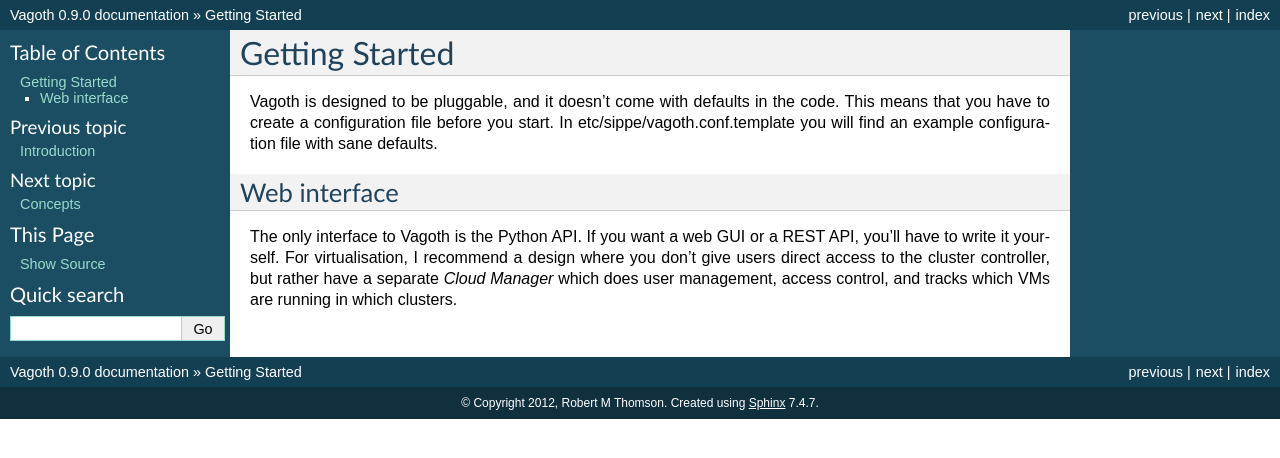
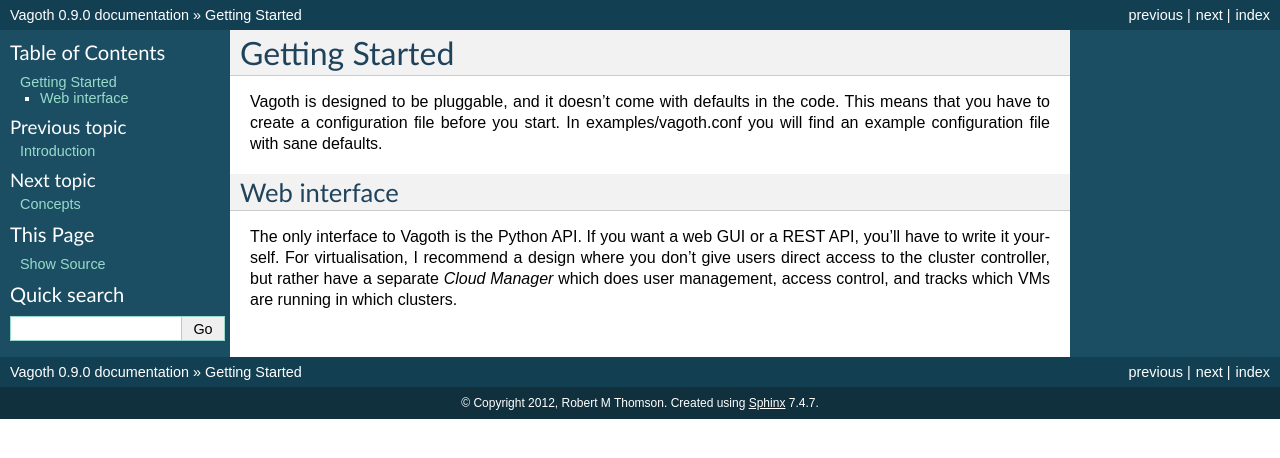
Before and after one commit to sippeproject/vagoth, a Sphinx documentation site: the page built from doc/getting_started.rst, in a window 1280 px wide. Shown: the top 458 px of the page. Built offline with Sphinx 7.4.7, drawn with Linux system fonts in a browser that asks for light colours.

Commit message:
Add example configuration file

```diff
--- a/doc/getting_started.rst
+++ b/doc/getting_started.rst
@@ -3,8 +3,8 @@
 
 Vagoth is designed to be pluggable, and it doesn't come with defaults in the
 code.  This means that you have to create a configuration file before you
-start.  In etc/sippe/vagoth.conf.template you will find an example
-configuration file with sane defaults.
+start.  In examples/vagoth.conf you will find an example configuration
+file with sane defaults.
 
 
 Web interface
```
Also changed, not shown: 1 other file.
